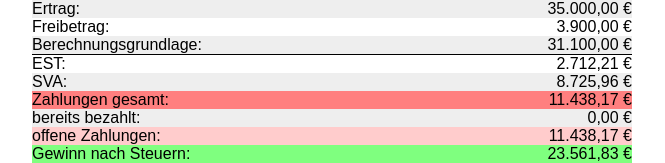
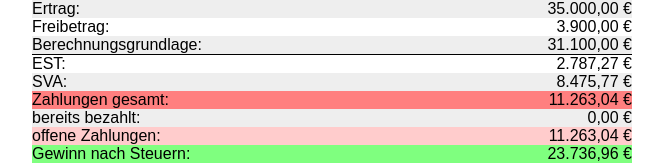
Before and after one commit to sg6/est-rechner, an Angular app: page / in a window 1280 px wide. Shown: the part 551-714 px from the top of the page, without its empty margins (308-973 px from the left). Built offline with nearby package versions, Linux system fonts and the light colour scheme.

Commit message:
new sv values

```diff
--- a/src/app/helper/fee_calc.ts
+++ b/src/app/helper/fee_calc.ts
@@ -4,13 +4,13 @@ export class FeeCalc {
 
     /// calculcations to be done
     svaCalc(income) {
-        const SVA_BASE_MAX: number = 75180
-        const SVA_SUM_MIN: number = 1856.64
+        const SVA_BASE_MAX: number = 81_900
+        const SVA_SUM_MIN: number = 1_744.36
 
-        // 27,68% = 18,5% Pensions- + 7,65% Krankenversicherung +  1,53% Vorsorge
-        // 9,79 ist der monatliche Unfallversicherungsbeitrag
+        // 26,83% = 18,5% Pensions- + 6,8% Krankenversicherung +  1,53% Vorsorge
+        // 10,97 ist der monatliche Unfallversicherungsbeitrag
         const base = Math.min(income, SVA_BASE_MAX)
-        const sva_sum: number = (base * 0.2768) + (9.79 * 12)
+        const sva_sum: number = (base * 0.2683) + (10.97 * 12)
 
         return Math.max(sva_sum, SVA_SUM_MIN)
     }
```
